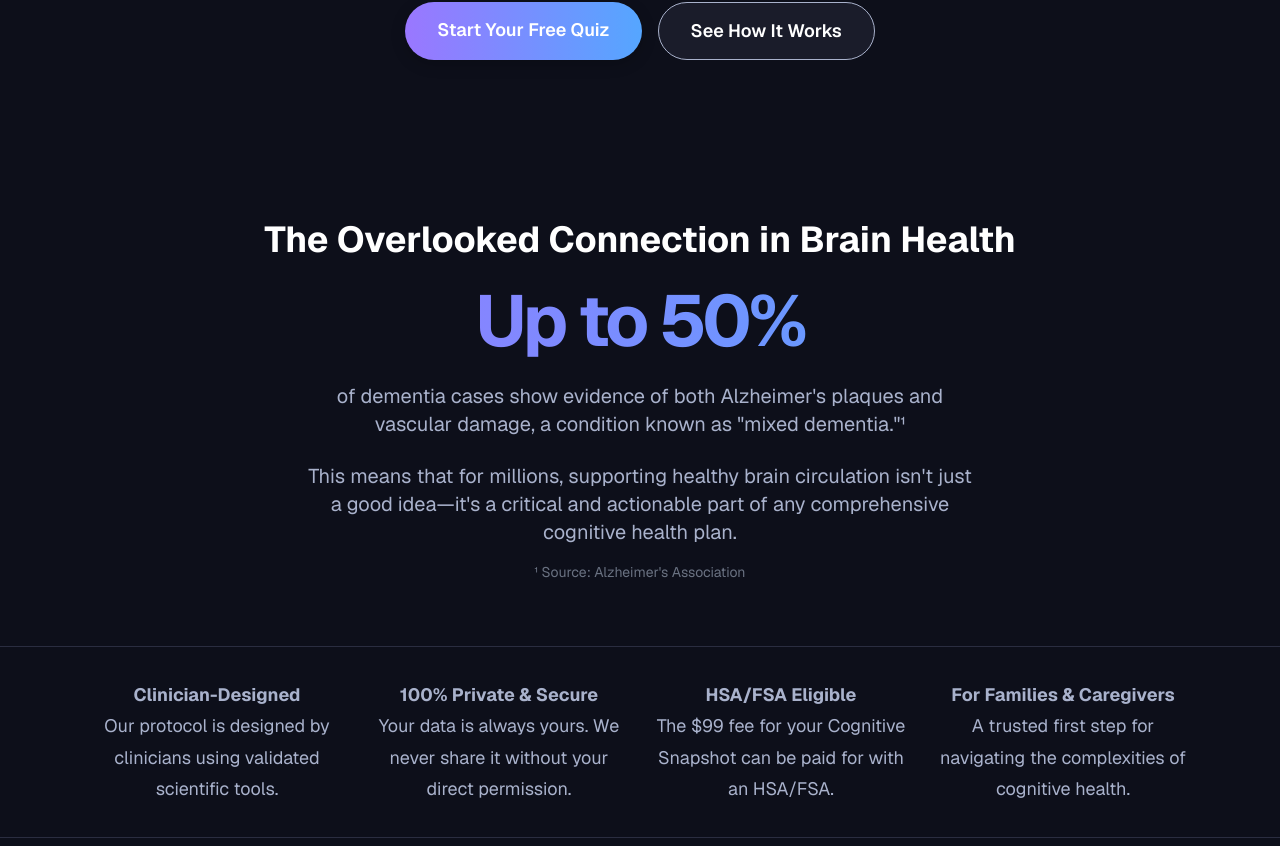
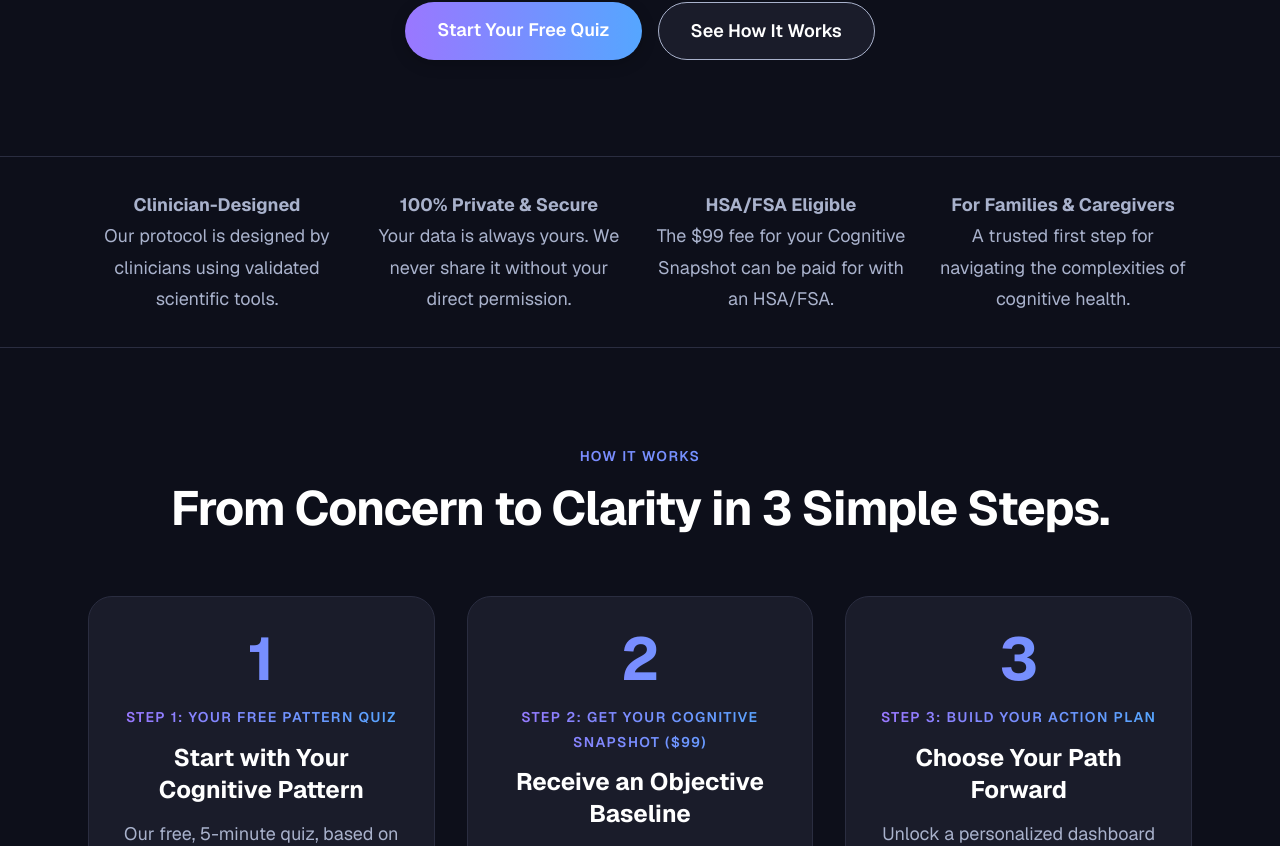
Before and after one commit to croomlawrence/vasculardementia.ai, a Next.js app: page / in a window 1280 px wide. Shown: the part 579-1425 px from the top of the page. Built offline with nearby package versions, Linux system fonts and the light colour scheme; no server answers.

Commit message:
Revert "feat: add key statistic section to homepage"
This reverts commit c370b38d678829689a9af5a1e055fa0d1abdaaa4.

```diff
--- a/app/page.tsx
+++ b/app/page.tsx
@@ -65,26 +65,6 @@ export default function VascuMindHome() {
         </div>
       </section>
 
-      <section className="py-16 bg-background-light">
-        <div className="max-w-4xl mx-auto px-6 text-center">
-          <h2 className="text-4xl font-bold mb-4 text-foreground-primary">
-            The Overlooked Connection in Brain Health
-          </h2>
-          <p className="text-6xl md:text-7xl font-bold tracking-tighter leading-tight gradient-text mb-4">
-            Up to 50%
-          </p>
-          <p className="text-xl text-foreground-secondary mb-6 max-w-2xl mx-auto">
-            of dementia cases show evidence of both Alzheimer's plaques and vascular damage, a condition known as "mixed dementia."¹
-          </p>
-          <p className="text-xl text-foreground-secondary max-w-2xl mx-auto">
-            This means that for millions, supporting healthy brain circulation isn't just a good idea—it's a critical and actionable part of any comprehensive cognitive health plan.
-          </p>
-          <p className="text-sm mt-4 text-gray-500">
-            ¹ Source: Alzheimer's Association
-          </p>
-        </div>
-      </section>
-
       <section aria-label="Trust signals" className="border-y border-[#2A2D40]">
         <div className="max-w-6xl mx-auto px-6 py-8 grid md:grid-cols-4 gap-6 text-center">
           {trustSignals.map(([title, copy]) => (
```
